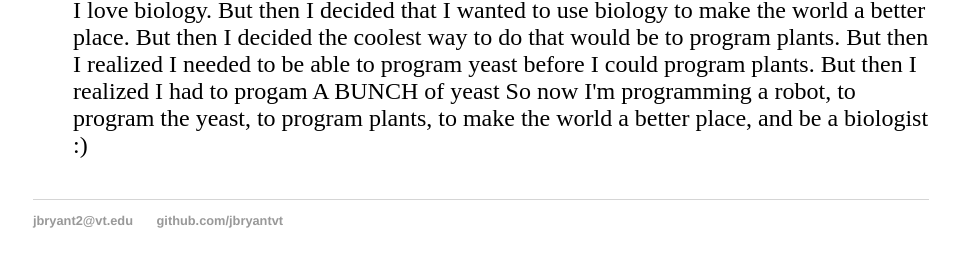
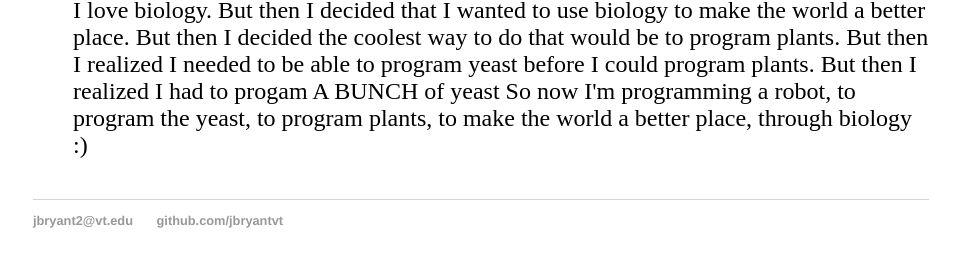
Before and after one commit to jbryantvt/jbryantvt.github.io, a Jekyll site: the page built from about/index.html, in a window 1280 px wide. Shown: the part 200-467 px from the top of the page, without its empty margins (159-1119 px from the left). Built offline with Jekyll 4.4.1, drawn with Linux system fonts in a browser that asks for light colours.

Commit message:
Update index.html

```diff
--- a/about/index.html
+++ b/about/index.html
@@ -9,6 +9,6 @@ title: John Bryant
 		But then I decided the coolest way to do that would be to program plants.
 		But then I realized I needed to be able to program yeast before I could program plants.
 		But then I realized I had to progam A BUNCH of yeast
-		So now I'm programming a robot, to program the yeast, to program plants, to make the world a better place, and be a biologist :)
+		So now I'm programming a robot, to program the yeast, to program plants, to make the world a better place, through biology :)
 
 	</ul>
```
